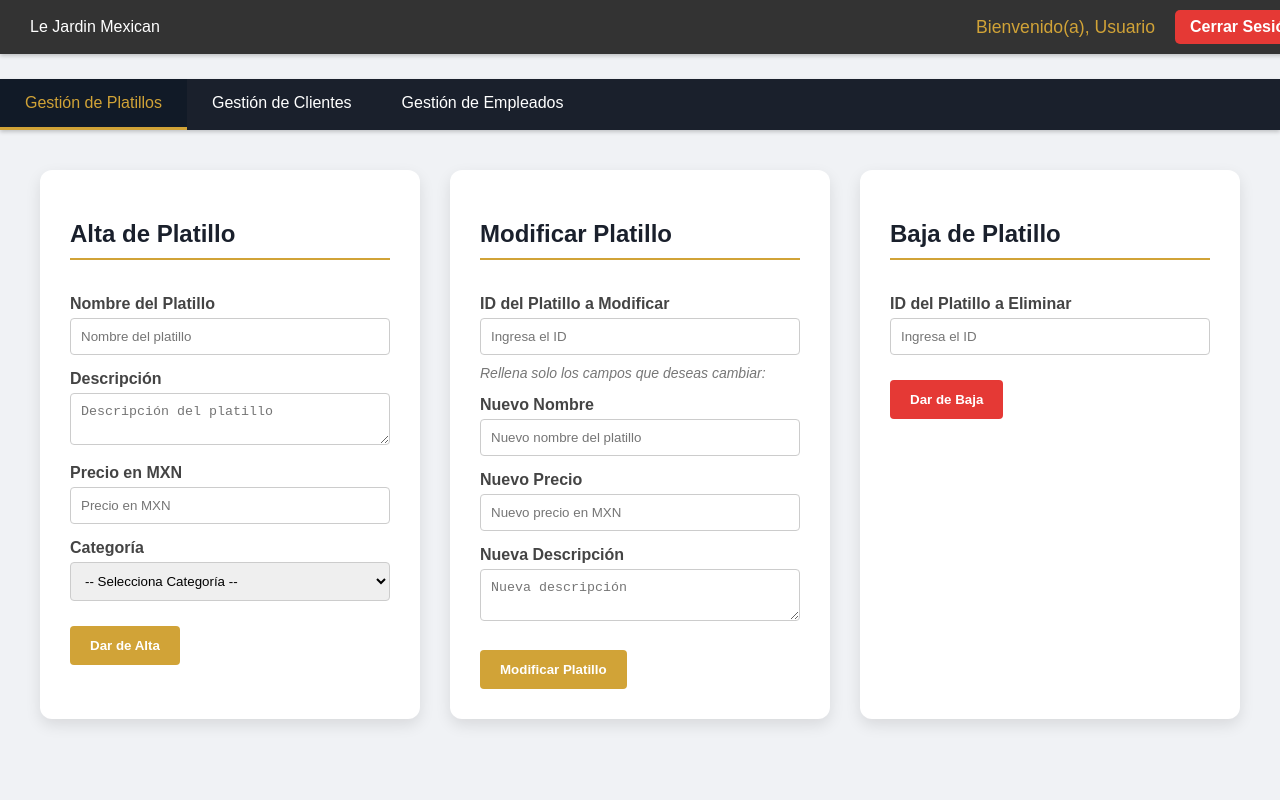
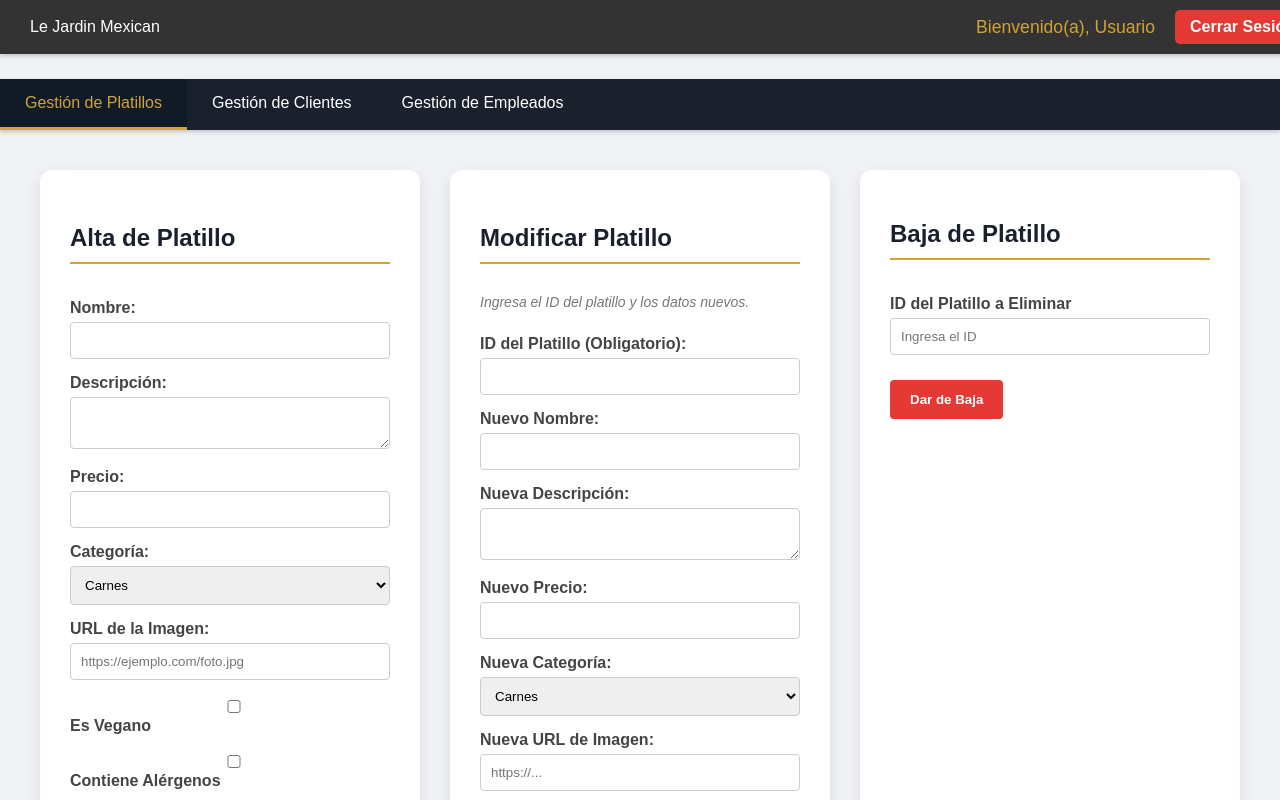
Before and after one commit to Cruzito123/Proyecto-Web, a React (Create React App) app in the folder frontend/: page /gestion-platillos in a window 1280 px wide. Shown: the top 800 px of the page. Built offline with nearby package versions, Linux system fonts and the light colour scheme.

Commit message:
Cambiesitos

```diff
--- a/frontend/src/components/admin/AltaPlatillo.jsx
+++ b/frontend/src/components/admin/AltaPlatillo.jsx
@@ -1,77 +1,97 @@
-// frontend/src/components/admin/AltaPlatillo.jsx
-
-import React from 'react';
-import { useForm } from 'react-hook-form';
+import React, { useState } from 'react';
 
 function AltaPlatillo({ onSubmit }) {
-    // Inicializa React Hook Form
-    const { register, handleSubmit, formState: { errors }, reset } = useForm();
+    const [form, setForm] = useState({
+        nombre: '',
+        descripcion: '',
+        precio: '',
+        categoria: 'Carnes', // Valor por defecto
+        es_vegano: false,
+        contiene_alergenos: false,
+        imagen_url: '' // ✅ Nuevo estado para la imagen
+    });
 
-    // Función que se ejecuta SOLO si la validación del formulario es exitosa
-    const handleLocalSubmit = (data) => {
-        onSubmit(data); // Envía los datos validados al componente padre
-        alert("🎉 ¡Formulario de Alta Validado! Datos listos para la API.");
-        reset(); // Limpia el formulario
+    const handleChange = (e) => {
+        const { name, value, type, checked } = e.target;
+        setForm({
+            ...form,
+            [name]: type === 'checkbox' ? checked : value
+        });
+    };
+
+    const handleSubmit = (e) => {
+        e.preventDefault();
+        // Enviamos los datos al padre (GestionPlatillos)
+        onSubmit(form);
+        // Opcional: Limpiar formulario tras envío exitoso
+        // setForm({ ...form, nombre: '', precio: '' ... });
     };
 
     return (
-        <div className="admin-card alta-platillo-card">
-            <h2 className="admin-card-title">Alta de Platillo</h2>
-            <form onSubmit={handleSubmit(handleLocalSubmit)} className="admin-form">
+        <div className="admin-card">
+            <h3 className="admin-card-title">Alta de Platillo</h3>
+            <form onSubmit={handleSubmit} className="admin-form">
+                <label>Nombre:</label>
+                <input
+                    type="text" name="nombre"
+                    value={form.nombre} onChange={handleChange} required
+                />
 
-                {/* CAMPO 1: Nombre del Platillo */}
-                <label>Nombre del Platillo</label>
+                <label>Descripción:</label>
+                <textarea
+                    name="descripcion"
+                    value={form.descripcion} onChange={handleChange}
+                />
+
+                <label>Precio:</label>
                 <input
-                    placeholder="Nombre del platillo"
-                    // Registro de campo con reglas de validación
-                    {...register("nombre", {
-                        required: "El nombre del platillo es obligatorio.",
-                        maxLength: { value: 100, message: "Máximo 100 caracteres." }
-                    })}
+                    type="number" name="precio" step="0.01"
+                    value={form.precio} onChange={handleChange} required
                 />
-                {/* Muestra el error si existe */}
-                {errors.nombre && <p className="error-message">{errors.nombre.message}</p>}
 
-                {/* CAMPO 2: Descripción */}
-                <label>Descripción</label>
-                <textarea
-                    placeholder="Descripción del platillo"
-                    {...register("descripcion", {
-                        required: "La descripción es obligatoria.",
-                        minLength: { value: 10, message: "Mínimo 10 caracteres." }
-                    })}
+                <label>Categoría:</label>
+                <select name="categoria" value={form.categoria} onChange={handleChange}>
+                    <option value="Carnes">Carnes</option>
+                    <option value="Vegano">Vegano</option>
+                    <option value="Postres">Postres</option>
+                    <option value="Pastas">Pastas</option>
+                    <option value="Bebidas">Bebidas</option>
+                </select>
+
+                {/* ✅ NUEVO CAMPO: URL DE IMAGEN */}
+                <label>URL de la Imagen:</label>
+                <input
+                    type="text"
+                    name="imagen_url"
+                    value={form.imagen_url}
+                    onChange={handleChange}
+                    placeholder="https://ejemplo.com/foto.jpg"
                 />
-                {errors.descripcion && <p className="error-message">{errors.descripcion.message}</p>}
+                {form.imagen_url && (
+                    <div style={{marginTop: '10px'}}>
+                        <small>Vista previa:</small><br/>
+                        <img src={form.imagen_url} alt="Vista previa" style={{width: '100px', height: 'auto', borderRadius: '4px'}} />
+                    </div>
+                )}
 
-                {/* CAMPO 3: Precio */}
-                <label>Precio en MXN</label>
-                <input
-                    type="number"
-                    step="0.01"
-                    placeholder="Precio en MXN"
-                    {...register("precio", {
-                        required: "El precio es obligatorio.",
-                        min: { value: 1, message: "El precio debe ser un número positivo." },
-                        valueAsNumber: true
-                    })}
-                />
-                {errors.precio && <p className="error-message">{errors.precio.message}</p>}
+                <div style={{marginTop: '15px'}}>
+                    <label>
+                        <input
+                            type="checkbox" name="es_vegano"
+                            checked={form.es_vegano} onChange={handleChange}
+                        /> Es Vegano
+                    </label>
+                </div>
+                <div>
+                    <label>
+                        <input
+                            type="checkbox" name="contiene_alergenos"
+                            checked={form.contiene_alergenos} onChange={handleChange}
+                        /> Contiene Alérgenos
+                    </label>
+                </div>
 
-                {/* CAMPO 4: Categoría */}
-                <label>Categoría</label>
-                <select
-                    {...register("categoria", {
-                        required: "La categoría es obligatoria."
-                    })}
-                >
-                    <option value="">-- Selecciona Categoría --</option>
-                    <option value="principal">Plato Principal</option>
-                    <option value="postre">Postre Francés</option>
-                    <option value="vegana">Opción Vegana</option>
-                </select>
-                {errors.categoria && <p className="error-message">{errors.categoria.message}</p>}
-
-                <button type="submit" className="submit-button">Dar de Alta</button>
+                <button type="submit" className="submit-button">Crear Platillo</button>
             </form>
         </div>
     );
--- a/frontend/src/components/admin/GestionarClientes.jsx
+++ b/frontend/src/components/admin/GestionarClientes.jsx
@@ -2,6 +2,7 @@ import React, { useState, useEffect } from 'react';
 import HeaderUsers from '../../components/common/HeaderUsers';
 import EditClientModal from '../../components/admin/EditClientModal';
 import '../../styles.css';
+import ContentNavbar from './ContentNavbar';
 
 const API_URL = "http://127.0.0.1:8000/api/usuarios/";
 
@@ -100,6 +101,7 @@ function GestionClientes() {
       <HeaderUsers />
 
       <main className="gestion-empleados-content">
+        <ContentNavbar />
         <div className="section-header-card">
           <div className="header-title-group">
             <h2><span role="img" aria-label="client">👤</span> Gestión de Clientes</h2>
--- a/frontend/src/components/admin/ModificarPlatillo.jsx
+++ b/frontend/src/components/admin/ModificarPlatillo.jsx
@@ -1,88 +1,109 @@
-import React from 'react';
-import { useForm } from 'react-hook-form';
+import React, { useState } from 'react';
 
 function ModificarPlatillo({ onSubmit }) {
-    const { register, handleSubmit, formState: { errors } } = useForm();
+    const [form, setForm] = useState({
+        id: '',
+        nombre: '',
+        descripcion: '',
+        precio: '',
+        categoria: 'Carnes',
+        es_vegano: false,
+        contiene_alergenos: false,
+        imagen_url: '' // ✅ Nuevo estado
+    });
 
-    const handleLocalSubmit = (data) => {
-        // 1. Crear el objeto que se enviará a la API (API Data)
-        const apiData = {};
+    const handleChange = (e) => {
+        const { name, value, type, checked } = e.target;
+        setForm({
+            ...form,
+            [name]: type === 'checkbox' ? checked : value
+        });
+    };
 
-        // Verifica que al menos un campo de modificación esté lleno
-        if (!data.nuevoNombre && !data.nuevoPrecio && !data.nuevaDesc) {
-            alert("⚠️ Debes rellenar al menos un campo para modificar.");
-            return;
+    const handleSubmit = (e) => {
+        e.preventDefault();
+        // Filtramos campos vacíos para enviar solo lo que se quiere modificar
+        const dataToUpdate = {};
+        for (const key in form) {
+            if (form[key] !== '' && form[key] !== false) {
+                dataToUpdate[key] = form[key];
+            }
         }
+        // Aseguramos que el ID vaya siempre
+        dataToUpdate.id = form.id;
 
-        // 2. Mapeo de datos: Campos del formulario a campos de la API de Django
-
-        // Mapeo de Nuevo Nombre a 'nombre'
-        if (data.nuevoNombre) {
-            apiData.nombre = data.nuevoNombre;
-        }
-
-        // Mapeo de Nuevo Precio a 'precio'
-        if (data.nuevoPrecio) {
-            // Aseguramos que el precio se envíe como un número flotante,
-            // que es lo que espera el DecimalField de Django.
-            apiData.precio = parseFloat(data.nuevoPrecio);
-        }
-
-        // Mapeo de Nueva Descripción a 'descripcion'
-        if (data.nuevaDesc) {
-            apiData.descripcion = data.nuevaDesc;
-        }
-
-        // 3. Incluir el ID para que el componente padre pueda construir la URL
-        apiData.id = data.id; // El ID ya viene como número gracias a valueAsNumber: true
-
-        // 4. Enviar los datos MAPEADOS (apiData) a la función del padre (GestionPlatillos)
-        onSubmit(apiData);
-        alert(`✏️ Formulario de Modificación Validado para ID: ${data.id}.`);
+        // Si es booleano, lo enviamos aunque sea false si el usuario interactuó (simplificación)
+        // Para este ejemplo simple, enviamos todo el form o lógica custom
+        onSubmit(form);
     };
 
     return (
-        <div className="admin-card modificar-platillo-card">
-            <h2 className="admin-card-title">Modificar Platillo</h2>
-            <form onSubmit={handleSubmit(handleLocalSubmit)} className="admin-form">
+        <div className="admin-card">
+            <h3 className="admin-card-title">Modificar Platillo</h3>
+            <p className="hint-text">Ingresa el ID del platillo y los datos nuevos.</p>
 
-                {/* CAMPO 1: ID del Platillo a Modificar (Obligatorio) */}
-                <label>ID del Platillo a Modificar</label>
+            <form onSubmit={handleSubmit} className="admin-form">
+                <label>ID del Platillo (Obligatorio):</label>
                 <input
-                    type="number"
-                    placeholder="Ingresa el ID"
-                    {...register("id", {
-                        required: "El ID es obligatorio para modificar.",
-                        valueAsNumber: true, // Asegura que se envíe como número
-                        min: { value: 1, message: "ID no válido." }
-                    })}
+                    type="number" name="id"
+                    value={form.id} onChange={handleChange} required
                 />
-                {errors.id && <p className="error-message">{errors.id.message}</p>}
 
-                <p className="hint-text">Rellena solo los campos que deseas cambiar:</p>
+                <label>Nuevo Nombre:</label>
+                <input
+                    type="text" name="nombre"
+                    value={form.nombre} onChange={handleChange}
+                />
 
-                {/* CAMPO 2: Nuevo Nombre (Opcional) */}
-                <label>Nuevo Nombre</label>
-                <input {...register("nuevoNombre")} placeholder="Nuevo nombre del platillo" />
+                <label>Nueva Descripción:</label>
+                <textarea
+                    name="descripcion"
+                    value={form.descripcion} onChange={handleChange}
+                />
 
-                {/* CAMPO 3: Nuevo Precio (Opcional, pero debe ser un número positivo si se ingresa) */}
-                <label>Nuevo Precio</label>
+                <label>Nuevo Precio:</label>
                 <input
-                    type="number"
-                    step="0.01"
-                    placeholder="Nuevo precio en MXN"
-                    {...register("nuevoPrecio", {
-                        // Validación condicional
-                        validate: value => (!value || parseFloat(value) > 0) || "El precio debe ser positivo."
-                    })}
+                    type="number" name="precio" step="0.01"
+                    value={form.precio} onChange={handleChange}
                 />
-                {errors.nuevoPrecio && <p className="error-message">{errors.nuevoPrecio.message}</p>}
 
-                {/* CAMPO 4: Nueva Descripción (Opcional) */}
-                <label>Nueva Descripción</label>
-                <textarea {...register("nuevaDesc")} placeholder="Nueva descripción" />
+                <label>Nueva Categoría:</label>
+                <select name="categoria" value={form.categoria} onChange={handleChange}>
+                    <option value="Carnes">Carnes</option>
+                    <option value="Vegano">Vegano</option>
+                    <option value="Postres">Postres</option>
+                    <option value="Pastas">Pastas</option>
+                    <option value="Bebidas">Bebidas</option>
+                </select>
 
-                <button type="submit" className="submit-button update-button">Modificar Platillo</button>
+                {/* ✅ NUEVO CAMPO: URL DE IMAGEN */}
+                <label>Nueva URL de Imagen:</label>
+                <input
+                    type="text"
+                    name="imagen_url"
+                    value={form.imagen_url}
+                    onChange={handleChange}
+                    placeholder="https://..."
+                />
+
+                <div style={{marginTop: '15px'}}>
+                    <label>
+                        <input
+                            type="checkbox" name="es_vegano"
+                            checked={form.es_vegano} onChange={handleChange}
+                        /> Es Vegano
+                    </label>
+                </div>
+                <div>
+                    <label>
+                        <input
+                            type="checkbox" name="contiene_alergenos"
+                            checked={form.contiene_alergenos} onChange={handleChange}
+                        /> Contiene Alérgenos
+                    </label>
+                </div>
+
+                <button type="submit" className="submit-button">Modificar Platillo</button>
             </form>
         </div>
     );
--- a/frontend/src/pages/private/GestionPlatillos.jsx
+++ b/frontend/src/pages/private/GestionPlatillos.jsx
@@ -91,7 +91,7 @@ function GestionPlatillos() {
 
 
             <main className="gestion-main-content">
-            <ContentNavbar />
+             <ContentNavbar />
 
                 {/* 📢 Mensaje de estado (éxito o error) */}
                 {message && (
--- a/frontend/src/pages/public/Menu.jsx
+++ b/frontend/src/pages/public/Menu.jsx
@@ -1,18 +1,17 @@
-
-// frontend/src/pages/public/Menu.jsx
-
 import React, { useState, useEffect } from 'react';
 import Header from '../../components/common/Header.jsx';
-import PlatilloCard from '../../components/common/PlatilloCard.jsx'; // Nuevo componente
-import MenuFilterButton from '../../components/common/MenuFilterButton.jsx'; // Nuevo componente
+import PlatilloCard from '../../components/common/PlatilloCard.jsx';
+import MenuFilterButton from '../../components/common/MenuFilterButton.jsx';
 import Footer from '../../components/common/Footer.jsx';
 
+// Asegúrate de que esta URL sea correcta y tu servidor Django esté corriendo
 const API_URL = "http://localhost:8000";
 
-const CATEGORIAS = ["Todos", "Carnes", "Vegano", "Postres"];
+// ⚠️ IMPORTANTE: Estas categorías deben coincidir EXACTAMENTE (mayúsculas/minúsculas)
+// con lo que escribiste en el campo 'categoria' de tu base de datos.
+const CATEGORIAS = ["Todos", "Carnes", "Vegano", "Postres", "Pastas", "Bebidas"];
 
 function Menu() {
-    // Estado dinámico para el filtro (Elemento dinámico)
     const [activeFilter, setActiveFilter] = useState("Todos");
     const [platillos, setPlatillos] = useState([]);
     const [loading, setLoading] = useState(true);
@@ -20,22 +19,28 @@ function Menu() {
     useEffect(() => {
         const fetchPlatillos = async () => {
             try {
+                // Petición a tu API Django
                 const response = await fetch(`${API_URL}/api/platillos/`);
+                if (!response.ok) {
+                    throw new Error('Error en la respuesta del servidor');
+                }
                 const data = await response.json();
                 setPlatillos(data);
             } catch (error) {
                 console.error("Error al obtener los platillos:", error);
+            } finally {
+                setLoading(false);
             }
-            setLoading(false);
         };
 
         fetchPlatillos();
-    }, []); // El array vacío asegura que se ejecute solo una vez
+    }, []);
 
-    // Lógica de filtrado
+    // Lógica de filtrado corregida
     const filteredPlatillos = platillos.filter(platillo => {
         if (activeFilter === "Todos") return true;
-        return platillo.category === activeFilter;
+        // ✅ CORRECCIÓN: Usamos 'categoria' (campo de Django) en lugar de 'category'
+        return platillo.categoria === activeFilter;
     });
 
     return (
@@ -44,17 +49,18 @@ function Menu() {
             <main className="menu-main-content">
                 <section className="menu-hero-text">
                     <h1 className="page-title">Nuestro Menú</h1>
-                    <p className="page-subtitle">Descubre nuestra selección de platillos elaborados con ingredientes frescos y de la más alta calidad</p>
+                    <p className="page-subtitle">
+                        Descubre nuestra selección de platillos elaborados con ingredientes frescos.
+                    </p>
                 </section>
 
-                {/* BOTONES DE FILTRO DINÁMICO */}
+                {/* BOTONES DE FILTRO */}
                 <div className="filter-buttons-container">
                     {CATEGORIAS.map(cat => (
                         <MenuFilterButton
                             key={cat}
                             category={cat}
                             isActive={activeFilter === cat}
-                            // Evento dinámico: onClick
                             onClick={() => setActiveFilter(cat)}
                         />
                     ))}
@@ -63,15 +69,21 @@ function Menu() {
                 {/* LISTADO DE PLATILLOS */}
                 <div className="platillos-grid">
                     {loading ? (
-                        <p>Cargando menú...</p>
+                        <p style={{textAlign: 'center'}}>Cargando delicias...</p>
                     ) : (
                         filteredPlatillos.map(platillo => (
+                            // Pasamos el objeto completo 'platillo' al componente
                             <PlatilloCard key={platillo.id} platillo={platillo} />
                         ))
                     )}
                 </div>
 
-                {filteredPlatillos.length === 0 && <p style={{textAlign: 'center', gridColumn: '1 / -1'}}>No hay platillos disponibles en esta categoría.</p>}
+                {/* Mensaje si no hay resultados en el filtro */}
+                {!loading && filteredPlatillos.length === 0 && (
+                    <div style={{textAlign: 'center', gridColumn: '1 / -1', padding: '20px'}}>
+                        <p>No hay platillos disponibles en la categoría <strong>{activeFilter}</strong> por el momento.</p>
+                    </div>
+                )}
             </main>
             <Footer />
         </>
```
Also changed, not shown: frontend/src/components/common/PlatilloCard.jsx (+30 -13 lines), frontend/src/components/admin/GestionClientes.jsx (deleted).
